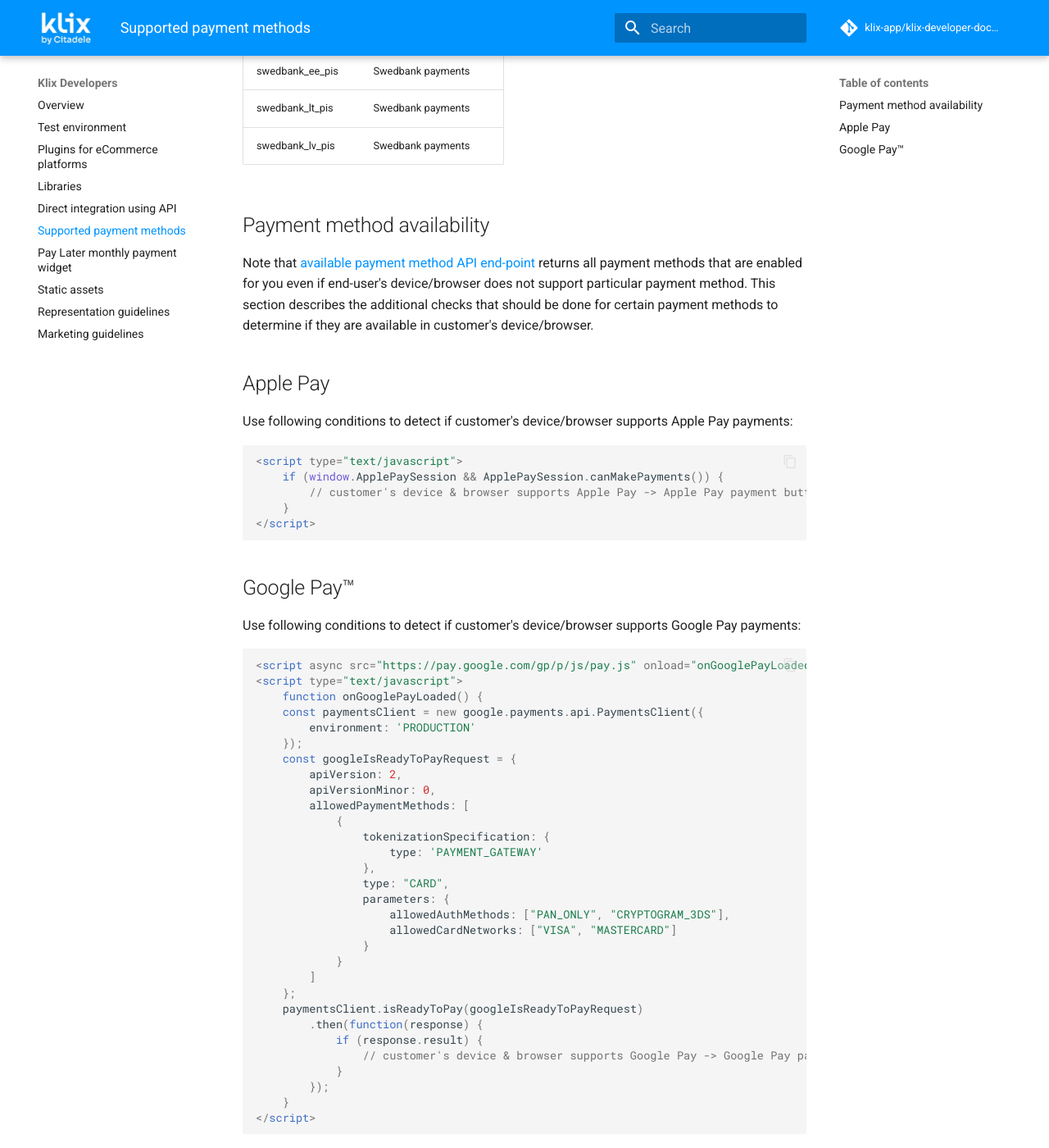
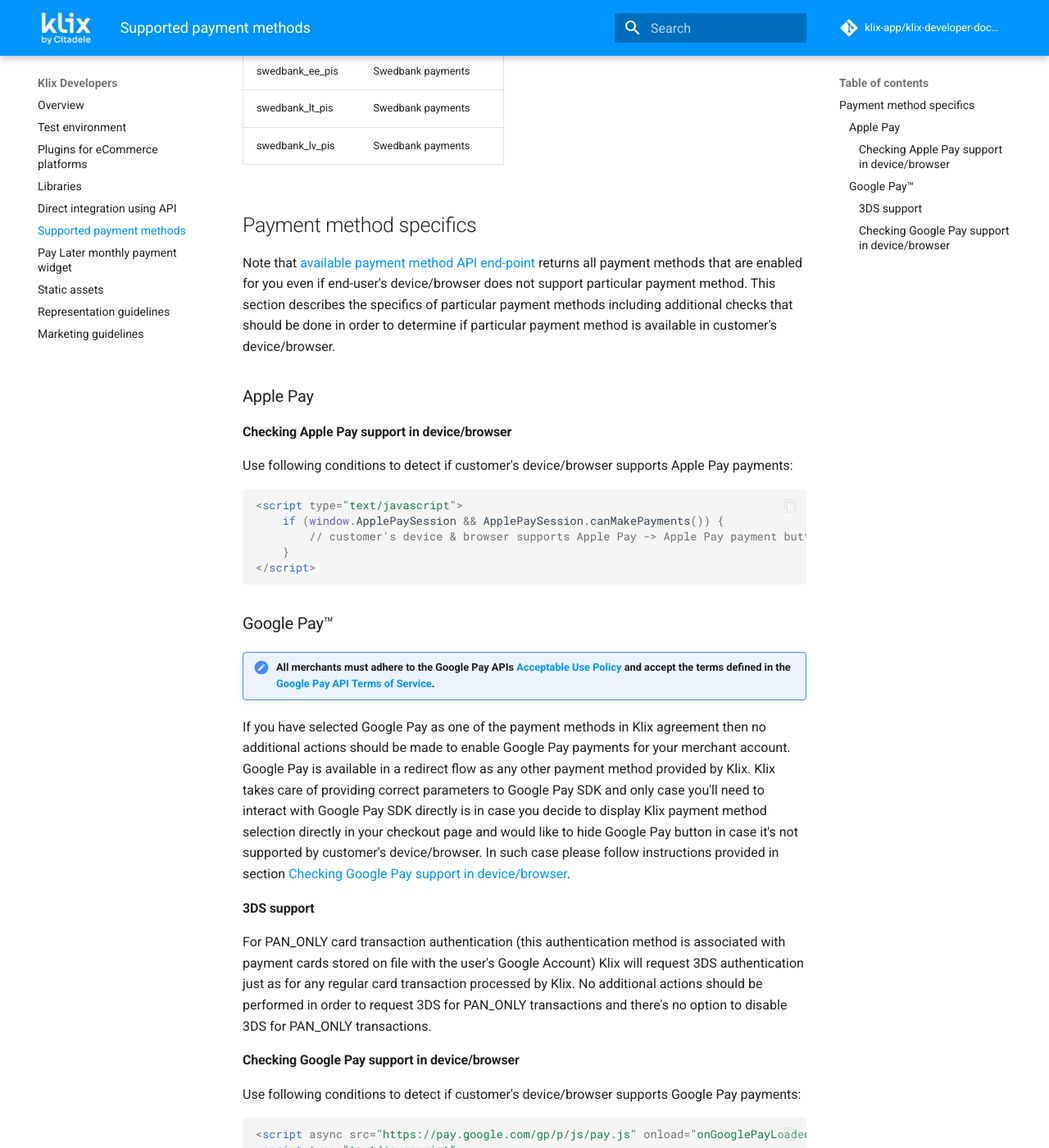
Before and after one commit to klix-app/klix-developer-documentation-website, an MkDocs documentation site: the page built from docs/payment-methods.md, in a window 1280 px wide and 1400 px high, scrolled down 996 px. Shown: the whole window at 82% size. Built offline with MkDocs 1.6.1 and Material for MkDocs 9.7.7, drawn with Linux system fonts in a browser that asks for light colours; a script that is not in the unit is left out; comment, search, counter and statistics services are not loaded.

Commit message:
Describe 3DS support for Google Pay PAN_ONLY transactions, add notice about adhering to Google Pay use policy and terms of service

````diff
--- a/docs/payment-methods.md
+++ b/docs/payment-methods.md
@@ -25,11 +25,13 @@
 | swedbank_lt_pis      | Swedbank payments       |
 | swedbank_lv_pis      | Swedbank payments       |
 
-## Payment method availability
+## Payment method specifics
 
-Note that [available payment method API end-point](../api/#get-list-of-available-payment-methods) returns all payment methods that are enabled for you even if end-user's device/browser does not support particular payment method. This section describes the additional checks that should be done for certain payment methods to determine if they are available in customer's device/browser.
+Note that [available payment method API end-point](../api/#get-list-of-available-payment-methods) returns all payment methods that are enabled for you even if end-user's device/browser does not support particular payment method. This section describes the specifics of particular payment methods including additional checks that should be done in order to determine if particular payment method is available in customer's device/browser.
 
-## Apple Pay
+### Apple Pay
+
+#### Checking Apple Pay support in device/browser
 
 Use following conditions to detect if customer's device/browser supports Apple Pay payments:
 
@@ -41,7 +43,17 @@
 </script>
 ```
 
-## Google Pay™
+### Google Pay™
+
+!!! Note "All merchants must adhere to the Google Pay APIs [Acceptable Use Policy](https://payments.developers.google.com/terms/aup) and accept the terms defined in the [Google Pay API Terms of Service](https://payments.developers.google.com/terms/sellertos)."
+
+If you have selected Google Pay as one of the payment methods in Klix agreement then no additional actions should be made to enable Google Pay payments for your merchant account. Google Pay is available in a redirect flow as any other payment method provided by Klix. Klix takes care of providing correct parameters to Google Pay SDK and only case you'll need to interact with Google Pay SDK directly is in case you decide to display Klix payment method selection directly in your checkout page and would like to hide Google Pay button in case it's not supported by customer's device/browser. In such case please follow instructions provided in section [Checking Google Pay support in device/browser](#checking-google-pay-support-in-devicebrowser).
+
+#### 3DS support
+
+For PAN_ONLY card transaction authentication (this authentication method is associated with payment cards stored on file with the user's Google Account) Klix will request 3DS authentication just as for any regular card transaction processed by Klix. No additional actions should be performed in order to request 3DS for PAN_ONLY transactions and there's no option to disable 3DS for PAN_ONLY transactions.
+
+#### Checking Google Pay support in device/browser
 
 Use following conditions to detect if customer's device/browser supports Google Pay payments:
 
````
